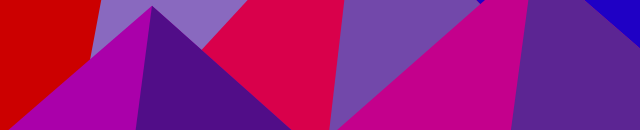
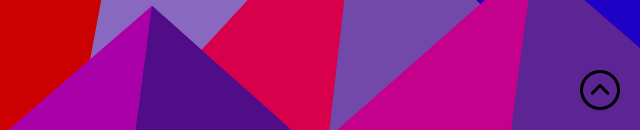
Before and after one commit to LuanAlmeida21/lading_page_training, a plain HTML site: page index.html in a window 1280 px wide. Shown: the part 670-800 px from the top of the page, 640-1280 px from the left. Drawn offline with nearby package versions, Linux system fonts and the light colour scheme.

Commit message:
Back to top

```diff
--- a/assets/css/style.css
+++ b/assets/css/style.css
@@ -339,6 +339,13 @@ div.full-width {
     display: none;
 }
 
+.back-to-top img{
+    position: fixed;
+    bottom: 2rem;
+    right: 2rem;
+    width: 4rem;
+}
+
 @media (max-width: 800px) {
     .intro-content, .grid {
         grid-template-columns: 1fr;
--- a/index.html
+++ b/index.html
@@ -250,5 +250,7 @@
     <footer id="footer" class="white-bg footer">
         <p>Feito com <span class="heart">❤</span> por Luan Almeida</p>
     </footer>
+
+    <a class="back-to-top" href="#"><img src="/assets/img/up-arrow.png" alt="back to top"></a>
 </body>
 </html>
```
Also changed, not shown: assets/img/up-arrow.png (added).
